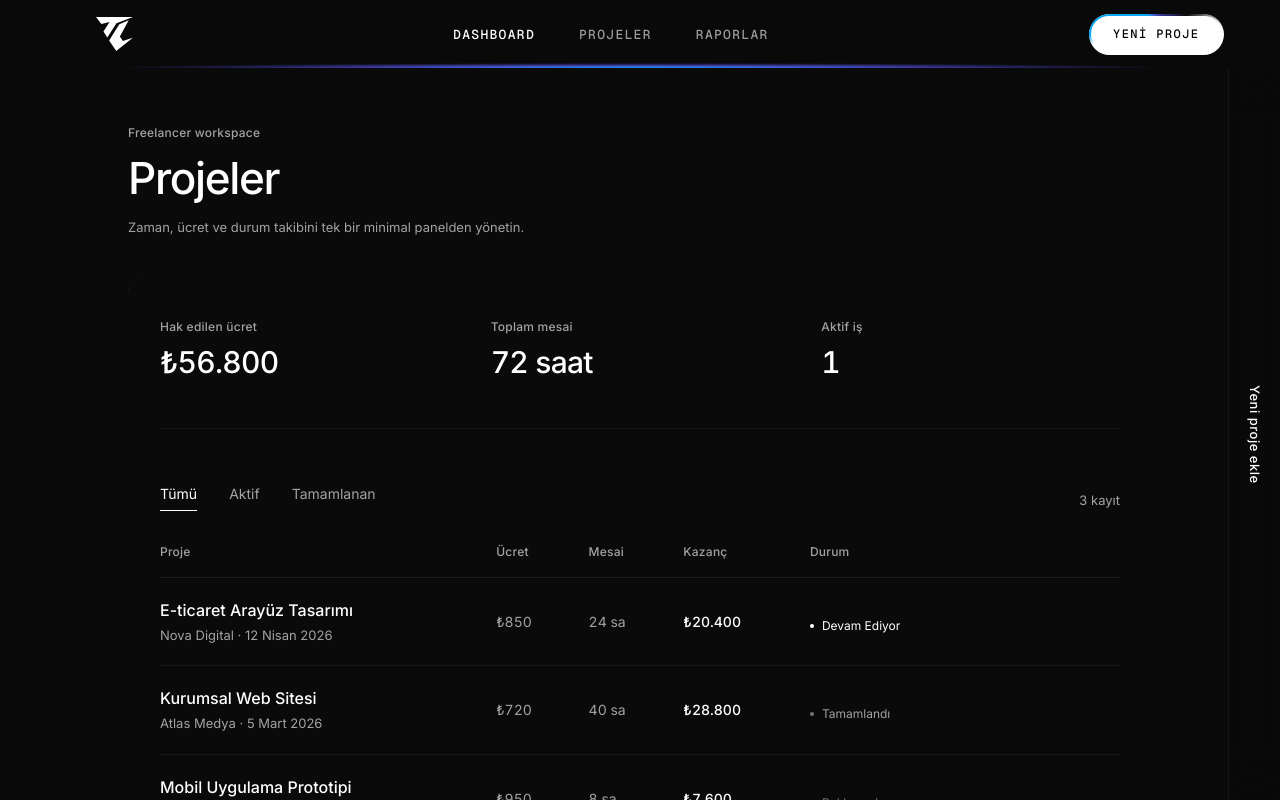
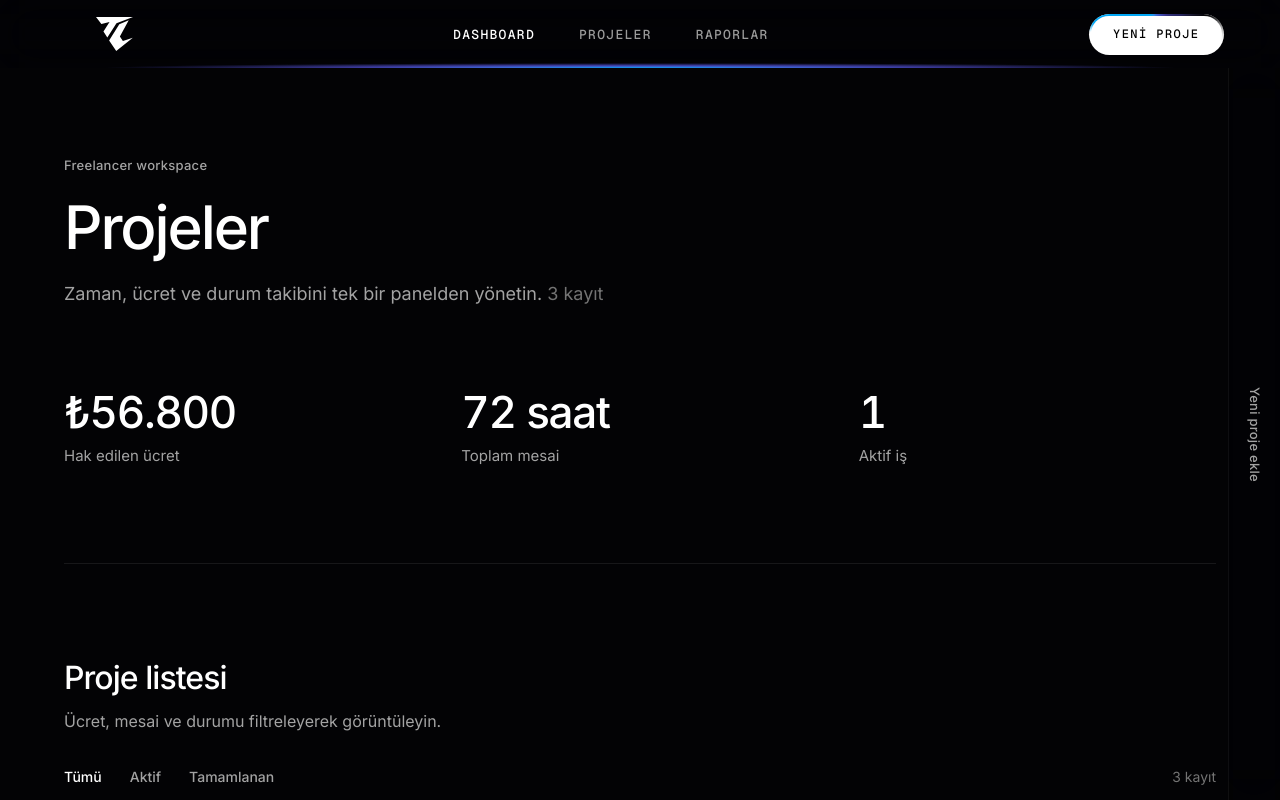
Before and after one commit to MachineX41/TimeCraft, a React (Vite) app: page / in a window 1280 px wide. Shown: the top 800 px of the page. Built offline with nearby package versions, Linux system fonts and the light colour scheme; a web font is replaced by a local one.

Commit message:
Update color scheme across components for visual consistency and enhance layout with new CSS classes. Refactor DeleteConfirmModal and ProjectTable for improved accessibility and styling. Introduce new utility classes for better design structure in Dashboard and ProjectDrawer components.

```diff
--- a/index.html
+++ b/index.html
@@ -10,7 +10,7 @@
       href="https://fonts.googleapis.com/css2?family=Inter:wght@400;500;600&display=swap"
       rel="stylesheet"
     />
-    <meta name="theme-color" content="#0A0A0A" />
+    <meta name="theme-color" content="#030305" />
     <meta name="color-scheme" content="dark" />
     <title>TimeCraft</title>
   </head>
--- a/src/components/MetricsRow.jsx
+++ b/src/components/MetricsRow.jsx
@@ -10,13 +10,11 @@ export default function MetricsRow({ projects }) {
   ]
 
   return (
-    <div className="mb-12 grid grid-cols-1 gap-10 border-b border-white/[0.05] pb-12 sm:grid-cols-3 sm:gap-8">
+    <div className="x-stats" aria-label="Özet metrikler">
       {metrics.map((metric) => (
-        <div key={metric.label}>
-          <p className="text-overline mb-2">{metric.label}</p>
-          <p className="text-2xl font-medium tracking-tight text-white tabular-nums sm:text-3xl">
-            {metric.value}
-          </p>
+        <div key={metric.label} className="x-stat">
+          <p className="x-stat__value">{metric.value}</p>
+          <p className="x-stat__label">{metric.label}</p>
         </div>
       ))}
     </div>
--- a/src/components/ProjectDrawer.jsx
+++ b/src/components/ProjectDrawer.jsx
@@ -130,7 +130,7 @@ function ProjectDrawerForm({ project, onClose, onSave }) {
               className="drawer-input drawer-select"
             >
               {PROJECT_STATUSES.map((status) => (
-                <option key={status} value={status} className="bg-[#0A0A0A]">
+                <option key={status} value={status} className="bg-[#030305]">
                   {status}
                 </option>
               ))}
--- a/src/components/ProjectTable.jsx
+++ b/src/components/ProjectTable.jsx
@@ -30,42 +30,54 @@ export default function ProjectTable({ projects, onEdit, onDelete, onAddProject
   const filtered = filterProjects(projects, filter)
 
   return (
-    <section>
-      <div className="mb-8 flex flex-wrap items-end justify-between gap-6">
-        <div className="flex gap-8">
+    <section className="x-section" aria-label="Proje listesi">
+      <header className="x-section__head">
+        <h2 className="x-section__title">Proje listesi</h2>
+        <p className="x-section__lead">
+          Ücret, mesai ve durumu filtreleyerek görüntüleyin.
+        </p>
+      </header>
+
+      <div className="workspace-toolbar">
+        <div className="workspace-toolbar__filters" role="tablist" aria-label="Proje filtresi">
           {FILTERS.map((f) => (
             <button
               key={f.id}
               type="button"
+              role="tab"
+              aria-selected={filter === f.id}
               onClick={() => setFilter(f.id)}
-              className={`filter-tab ${filter === f.id ? 'filter-tab-active' : ''}`}
+              className={`workspace-filter ${filter === f.id ? 'workspace-filter--active' : ''}`}
             >
               {f.label}
             </button>
           ))}
         </div>
-        <p className="text-caption tabular-nums">{filtered.length} kayıt</p>
+        <p className="workspace-toolbar__count tabular-nums">{filtered.length} kayıt</p>
       </div>
 
       {filtered.length === 0 ? (
-        <div className="py-24 text-center">
-          <p className="text-lg font-medium text-white">Proje bulunamadı</p>
-          <p className="text-caption mt-2">Yeni bir proje ekleyerek başlayın.</p>
-          <button type="button" onClick={onAddProject} className="btn-primary mt-8">
+        <div className="x-surface workspace-empty">
+          <p className="workspace-empty__title">Proje bulunamadı</p>
+          <p className="workspace-empty__text">Yeni bir proje ekleyerek başlayın.</p>
+          <button type="button" onClick={onAddProject} className="btn-primary workspace-empty__cta">
             Yeni proje
           </button>
         </div>
       ) : (
-        <div className="overflow-x-auto">
-          <table className="w-full min-w-[720px] text-left">
+        <div className="x-surface">
+          <div className="workspace-table-wrap">
+          <table className="workspace-table">
             <thead>
-              <tr className="border-b border-white/[0.08]">
-                <th className="text-overline pb-4 pr-6 font-medium">Proje</th>
-                <th className="text-overline pb-4 pr-6 font-medium">Ücret</th>
-                <th className="text-overline pb-4 pr-6 font-medium">Mesai</th>
-                <th className="text-overline pb-4 pr-6 font-medium">Kazanç</th>
-                <th className="text-overline pb-4 pr-6 font-medium">Durum</th>
-                <th className="text-overline pb-4 text-right font-medium"> </th>
+              <tr>
+                <th className="workspace-table__head">Proje</th>
+                <th className="workspace-table__head">Ücret</th>
+                <th className="workspace-table__head">Mesai</th>
+                <th className="workspace-table__head">Kazanç</th>
+                <th className="workspace-table__head">Durum</th>
+                <th className="workspace-table__head workspace-table__head--actions">
+                  <span className="sr-only">İşlemler</span>
+                </th>
               </tr>
             </thead>
             <tbody>
@@ -73,41 +85,38 @@ export default function ProjectTable({ projects, onEdit, onDelete, onAddProject
                 const earnings = calculateProjectEarnings(project)
 
                 return (
-                  <tr
-                    key={project.id}
-                    className="group border-b border-white/[0.06] transition-colors hover:bg-white/[0.02]"
-                  >
-                    <td className="py-5 pr-6">
-                      <p className="font-medium text-white">{project.projectTitle}</p>
-                      <p className="text-caption mt-1">
+                  <tr key={project.id} className="workspace-table__row">
+                    <td className="workspace-table__cell workspace-table__cell--primary">
+                      <p className="workspace-table__title">{project.projectTitle}</p>
+                      <p className="workspace-table__sub">
                         {project.clientName} · {formatDate(project.createdAt)}
                       </p>
                     </td>
-                    <td className="py-5 pr-6 text-sm tabular-nums text-neutral-400">
+                    <td className="workspace-table__cell workspace-table__cell--num">
                       {formatCurrency(project.hourlyRate)}
                     </td>
-                    <td className="py-5 pr-6 text-sm tabular-nums text-neutral-400">
+                    <td className="workspace-table__cell workspace-table__cell--num">
                       {project.hoursWorked} sa
                     </td>
-                    <td className="py-5 pr-6 text-sm font-medium tabular-nums text-white">
+                    <td className="workspace-table__cell workspace-table__cell--num workspace-table__cell--earnings">
                       {formatCurrency(earnings)}
                     </td>
-                    <td className="py-5 pr-6">
+                    <td className="workspace-table__cell">
                       <StatusBadge status={project.status} />
                     </td>
-                    <td className="py-5 text-right">
-                      <div className="inline-flex gap-4 opacity-0 transition-opacity group-hover:opacity-100">
+                    <td className="workspace-table__cell workspace-table__cell--actions">
+                      <div className="workspace-table__actions">
                         <button
                           type="button"
                           onClick={() => onEdit(project)}
-                          className="btn-text"
+                          className="workspace-table__action"
                         >
                           Düzenle
                         </button>
                         <button
                           type="button"
                           onClick={() => onDelete(project.id)}
-                          className="btn-text"
+                          className="workspace-table__action workspace-table__action--danger"
                         >
                           Sil
                         </button>
@@ -118,6 +127,7 @@ export default function ProjectTable({ projects, onEdit, onDelete, onAddProject
               })}
             </tbody>
           </table>
+          </div>
         </div>
       )}
     </section>
--- a/src/components/StatusBadge.jsx
+++ b/src/components/StatusBadge.jsx
@@ -4,8 +4,8 @@ export default function StatusBadge({ status }) {
   const styles = STATUS_STYLES[status] ?? STATUS_STYLES.Beklemede
 
   return (
-    <span className={`inline-flex items-center gap-2 text-xs text-neutral-400 ${styles.text}`}>
-      <span className={`h-1 w-1 rounded-full ${styles.dot}`} />
+    <span className={`status-badge ${styles.text}`}>
+      <span className={`status-badge__dot ${styles.dot}`} aria-hidden />
       {status}
     </span>
   )
--- a/src/index.css
+++ b/src/index.css
@@ -18,37 +18,47 @@
 
 @theme {
   --font-sans: 'Inter', ui-sans-serif, system-ui, -apple-system, sans-serif;
-  --color-x-bg: #0a0a0a;
+  --font-display: 'Inter', ui-sans-serif, system-ui, -apple-system, sans-serif;
+  --color-x-bg: #030305;
   --color-x-muted: #a3a3a3;
+  --color-x-subtle: #737373;
   --color-x-border: rgb(255 255 255 / 0.08);
+  --color-x-surface: rgb(255 255 255 / 0.02);
   --color-rim-1: #00a6f4;
   --color-rim-2: #3c62d1;
   --color-rim-3: #3b3a9c;
   --color-rim-4: #24235d;
-  --color-rim-5: #0a0a0a;
+  --color-rim-5: #030305;
 }
 
 html {
   color-scheme: dark;
+  background-color: #030305;
 }
 
 body {
   margin: 0;
   min-height: 100vh;
-  background-color: var(--color-x-bg);
+  background-color: #030305;
   color: #fafafa;
+  font-family: var(--font-sans);
   font-weight: 400;
   -webkit-font-smoothing: antialiased;
   -moz-osx-font-smoothing: grayscale;
 }
 
-/* sayfa — düz siyah, gradient yok */
+#root {
+  min-height: 100vh;
+  background-color: #030305;
+}
+
+/* sayfa — düz #030305, gradient yok */
 .app-bg {
   min-height: 100vh;
-  background: var(--color-x-bg);
+  background-color: #030305;
 }
 
-/* border: #00A6F4 → #3C62D1 → #3B3A9C → #24235D → #0A0A0A */
+/* border: #00A6F4 → #3C62D1 → #3B3A9C → #24235D → #030305 */
 .rim-panel {
   position: relative;
   border-radius: 14px;
@@ -128,7 +138,7 @@ body {
   height: 4.25rem;
   padding: 0 clamp(1.75rem, 5.5vw, 3.5rem);
   font-family: 'Geist Mono', ui-monospace, monospace;
-  background: rgb(10 10 10 / 0.22);
+  background: rgb(3 3 5 / 0.22);
   backdrop-filter: blur(20px) saturate(160%);
   -webkit-backdrop-filter: blur(20px) saturate(160%);
   border-bottom: none;
@@ -247,11 +257,11 @@ body {
     #302f7a 228deg,
     #24235d 248deg,
     #181730 256deg,
-    #0a0a0a 264deg,
-    rgb(10 10 10 / 0.72) 272deg,
-    rgb(10 10 10 / 0.38) 278deg,
-    rgb(10 10 10 / 0.14) 284deg,
-    rgb(10 10 10 / 0.04) 288deg,
+    #030305 264deg,
+    rgb(3 3 5 / 0.72) 272deg,
+    rgb(3 3 5 / 0.38) 278deg,
+    rgb(3 3 5 / 0.14) 284deg,
+    rgb(3 3 5 / 0.04) 288deg,
     transparent 292deg,
     transparent 360deg
   );
@@ -280,7 +290,7 @@ body {
     #2f2e7a 180deg,
     #24235d 216deg,
     #181730 252deg,
-    #0a0a0a 288deg,
+    #030305 288deg,
     #181730 324deg,
     #00a6f4 360deg
   );
@@ -368,7 +378,7 @@ body {
 
 .app-navbar__cta--hover .app-navbar__cta-inner {
   background: rgb(236 244 255);
-  color: #0a0a0a;
+  color: #030305;
   transition-delay: 0.38s;
 }
 
@@ -489,7 +499,7 @@ body {
     flex: none;
     justify-content: stretch;
     padding: 0.75rem clamp(1.25rem, 4vw, 2.75rem) 1rem;
-    background: rgb(10 10 10 / 0.92);
+    background: rgb(3 3 5 / 0.92);
     backdrop-filter: blur(20px) saturate(160%);
     -webkit-backdrop-filter: blur(20px) saturate(160%);
     border-bottom: 1px solid rgb(255 255 255 / 0.06);
@@ -559,7 +569,7 @@ body {
   border: 0;
   padding: 0;
   margin: 0;
-  background: rgb(10 10 10 / 0);
+  background: rgb(3 3 5 / 0);
   backdrop-filter: blur(0);
   -webkit-backdrop-filter: blur(0);
   opacity: 0;
@@ -573,7 +583,7 @@ body {
 }
 
 .drawer-root--open .drawer-backdrop {
-  background: rgb(10 10 10 / 0.58);
+  background: rgb(3 3 5 / 0.58);
   backdrop-filter: blur(22px) saturate(140%);
   -webkit-backdrop-filter: blur(22px) saturate(140%);
   opacity: 1;
@@ -592,7 +602,7 @@ body {
   flex-direction: column;
   overflow: hidden;
   pointer-events: auto;
-  background: rgb(10 10 10 / 0.14);
+  background: rgb(3 3 5 / 0.14);
   backdrop-filter: blur(32px) saturate(180%);
   -webkit-backdrop-filter: blur(32px) saturate(180%);
   border-left: 1px solid rgb(255 255 255 / 0.05);
@@ -606,7 +616,7 @@ body {
 .drawer-panel:hover,
 .drawer-panel--open {
   width: var(--drawer-expanded);
-  background: rgb(10 10 10 / 0.2);
+  background: rgb(3 3 5 / 0.2);
   box-shadow: -16px 0 48px rgb(0 0 0 / 0.28);
 }
 
@@ -636,12 +646,18 @@ body {
 .drawer-rail__label {
   writing-mode: vertical-rl;
   text-orientation: mixed;
-  font-family: 'Google Sans', var(--font-sans);
+  font-family: var(--font-sans);
   font-size: 0.8125rem;
   font-weight: 500;
-  letter-spacing: 0.04em;
+  letter-spacing: 0.02em;
+  color: var(--color-x-muted);
+  white-space: nowrap;
+  transition: color 0.2s ease;
+}
+
+.drawer-panel:hover .drawer-rail__label,
+.drawer-panel--open .drawer-rail__label {
   color: #fff;
-  white-space: nowrap;
 }
 
 .drawer-panel__body {
@@ -675,6 +691,366 @@ body {
   border: 0;
 }
 
+/* x.ai — sayfa düzeni */
+.x-main {
+  flex: 1;
+  background-color: #030305;
+  padding: clamp(3rem, 8vw, 5.5rem) clamp(1.5rem, 5vw, 3.5rem) clamp(4rem, 10vw, 7rem);
+}
+
+.x-main__container {
+  width: 100%;
+  max-width: 72rem;
+  margin: 0 auto;
+}
+
+.x-hero {
+  max-width: 40rem;
+  margin-bottom: clamp(3rem, 7vw, 5rem);
+}
+
+.x-hero__overline {
+  margin: 0 0 1.25rem;
+  font-size: 0.8125rem;
+  font-weight: 500;
+  letter-spacing: 0.02em;
+  color: var(--color-x-muted);
+}
+
+.x-hero__title {
+  margin: 0;
+  font-family: var(--font-display);
+  font-size: clamp(2.5rem, 6vw, 3.75rem);
+  font-weight: 500;
+  letter-spacing: -0.035em;
+  line-height: 1.05;
+  color: #fff;
+}
+
+.x-hero__lead {
+  margin: 1.25rem 0 0;
+  max-width: 36rem;
+  font-size: clamp(1rem, 2vw, 1.125rem);
+  line-height: 1.65;
+  color: var(--color-x-muted);
+}
+
+.x-hero__meta {
+  color: var(--color-x-subtle);
+}
+
+.x-stats {
+  display: grid;
+  grid-template-columns: 1fr;
+  gap: 2rem;
+  margin-bottom: clamp(3.5rem, 8vw, 6rem);
+  padding-bottom: clamp(3.5rem, 8vw, 6rem);
+  border-bottom: 1px solid var(--color-x-border);
+}
+
+@media (min-width: 640px) {
+  .x-stats {
+    grid-template-columns: repeat(3, 1fr);
+    gap: 2.5rem;
+  }
+}
+
+.x-stat__value {
+  margin: 0;
+  font-family: var(--font-display);
+  font-size: clamp(2rem, 4vw, 2.75rem);
+  font-weight: 500;
+  letter-spacing: -0.03em;
+  line-height: 1.1;
+  color: #fff;
+  font-variant-numeric: tabular-nums;
+}
+
+.x-stat__label {
+  margin: 0.5rem 0 0;
+  font-size: 0.9375rem;
+  line-height: 1.5;
+  color: var(--color-x-muted);
+}
+
+.x-section {
+  margin-top: 0;
+}
+
+.x-section__head {
+  max-width: 32rem;
+  margin-bottom: 2rem;
+}
+
+.x-section__title {
+  margin: 0;
+  font-family: var(--font-display);
+  font-size: clamp(1.5rem, 3vw, 2rem);
+  font-weight: 500;
+  letter-spacing: -0.03em;
+  line-height: 1.15;
+  color: #fff;
+}
+
+.x-section__lead {
+  margin: 0.75rem 0 0;
+  font-size: 1rem;
+  line-height: 1.6;
+  color: var(--color-x-muted);
+}
+
+.x-surface {
+  border: 1px solid var(--color-x-border);
+  border-radius: 12px;
+  background: var(--color-x-surface);
+}
+
+.x-modal-backdrop {
+  position: fixed;
+  inset: 0;
+  z-index: 60;
+  display: flex;
+  align-items: center;
+  justify-content: center;
+  padding: 1.5rem;
+  background: rgb(3 3 5 / 0.72);
+  backdrop-filter: blur(12px);
+  -webkit-backdrop-filter: blur(12px);
+}
+
+.x-modal {
+  width: 100%;
+  max-width: 24rem;
+  padding: 2rem;
+  text-align: center;
+}
+
+.x-modal__title {
+  margin: 0;
+  font-family: var(--font-display);
+  font-size: 1.25rem;
+  font-weight: 500;
+  letter-spacing: -0.02em;
+  color: #fff;
+}
+
+.x-modal__text {
+  margin: 0.75rem 0 0;
+  font-size: 0.9375rem;
+  line-height: 1.55;
+  color: var(--color-x-muted);
+}
+
+.x-modal__actions {
+  display: flex;
+  gap: 0.75rem;
+  margin-top: 2rem;
+}
+
+.workspace-toolbar {
+  display: flex;
+  flex-wrap: wrap;
+  align-items: center;
+  justify-content: space-between;
+  gap: 1rem 1.5rem;
+  margin-bottom: 1rem;
+}
+
+.workspace-toolbar__filters {
+  display: flex;
+  flex-wrap: wrap;
+  gap: 1.75rem;
+}
+
+.workspace-filter {
+  padding: 0;
+  font-size: 0.875rem;
+  font-weight: 500;
+  color: var(--color-x-muted);
+  background: none;
+  border: 0;
+  cursor: pointer;
+  transition: color 0.2s ease;
+}
+
+.workspace-filter:hover {
+  color: #fff;
+}
+
+.workspace-filter--active {
+  color: #fff;
+}
+
+.workspace-toolbar__count {
+  margin: 0;
+  font-size: 0.875rem;
+  color: var(--color-x-subtle);
+}
+
+.x-surface .workspace-table-wrap {
+  overflow-x: auto;
+}
+
+.x-surface .workspace-table {
+  padding: 0 0.25rem;
+}
+
+.workspace-table {
+  width: 100%;
+  min-width: 42rem;
+  border-collapse: collapse;
+  text-align: left;
+}
+
+.workspace-table__head {
+  padding: 1rem 1.25rem 0.75rem;
+  font-size: 0.8125rem;
+  font-weight: 500;
+  color: var(--color-x-subtle);
+  border-bottom: 1px solid var(--color-x-border);
+}
+
+.workspace-table__head--actions {
+  width: 1%;
+  padding-right: 1.25rem;
+  text-align: right;
+}
+
+.workspace-table__row {
+  border-bottom: 1px solid rgb(255 255 255 / 0.06);
+  transition: background-color 0.18s ease;
+}
+
+.workspace-table__row:hover {
+  background: rgb(255 255 255 / 0.03);
+}
+
+.workspace-table__row:hover .workspace-table__actions {
+  opacity: 1;
+}
+
+.workspace-table__cell {
+  padding: 1rem 1.25rem;
+  vertical-align: middle;
+  font-size: 0.875rem;
+  color: var(--color-x-muted);
+}
+
+.workspace-table__cell--primary {
+  min-width: 12rem;
+}
+
+.workspace-table__cell--num {
+  font-variant-numeric: tabular-nums;
+  white-space: nowrap;
+}
+
+.workspace-table__cell--earnings {
+  font-weight: 500;
+  color: #fafafa;
+}
+
+.workspace-table__cell--actions {
+  text-align: right;
+}
+
+.workspace-table__title {
+  margin: 0;
+  font-size: 0.9375rem;
+  font-weight: 500;
+  color: #fff;
+}
+
+.workspace-table__sub {
+  margin: 0.25rem 0 0;
+  font-size: 0.8125rem;
+  line-height: 1.45;
+  color: rgb(163 163 163 / 0.85);
+}
+
+.workspace-table__actions {
+  display: inline-flex;
+  gap: 1rem;
+  opacity: 0;
+  transition: opacity 0.18s ease;
+}
+
+.workspace-table__action {
+  padding: 0;
+  font-size: 0.875rem;
+  font-weight: 500;
+  color: var(--color-x-muted);
+  background: none;
+  border: 0;
+  cursor: pointer;
+  transition: color 0.2s ease;
+}
+
+.workspace-table__action:hover {
+  color: #fff;
+}
+
+.workspace-table__action--danger:hover {
+  color: rgb(212 212 212 / 0.95);
+}
+
+/* durum — nokta + metin, ekstra renk yok */
+.status-badge {
+  display: inline-flex;
+  align-items: center;
+  gap: 0.5rem;
+  font-size: 0.8125rem;
+  font-weight: 500;
+  white-space: nowrap;
+}
+
+.status-badge__dot {
+  width: 0.375rem;
+  height: 0.375rem;
+  border-radius: 9999px;
+  flex-shrink: 0;
+}
+
+.status-badge--muted {
+  color: rgb(163 163 163 / 0.95);
+}
+
+.status-badge__dot--muted {
+  background: rgb(115 115 115 / 0.9);
+}
+
+.status-badge--active {
+  color: #fafafa;
+}
+
+.status-badge__dot--active {
+  background: #fff;
+}
+
+.workspace-empty {
+  padding: 3.5rem 1.5rem;
+  text-align: center;
+}
+
+.workspace-empty__title {
+  margin: 0;
+  font-family: var(--font-display);
+  font-size: 1.125rem;
+  font-weight: 500;
+  letter-spacing: -0.02em;
+  color: #fff;
+}
+
+.workspace-empty__text {
+  margin: 0.5rem 0 0;
+  font-size: 0.875rem;
+  color: var(--color-x-muted);
+}
+
+.workspace-empty__cta {
+  margin-top: 1.5rem;
+}
+
 /* tipografi — x.ai tarzı */
 .text-display {
   font-size: clamp(2rem, 4vw, 2.75rem);
@@ -697,11 +1073,11 @@ body {
   letter-spacing: 0.02em;
 }
 
-/* yüzeyler — kart yok, ince çizgi */
+/* yüzey — x.ai product frame */
 .surface {
   border: 1px solid var(--color-x-border);
   border-radius: 12px;
-  background: rgb(255 255 255 / 0.02);
+  background: var(--color-x-surface);
 }
 
 /* link / nav */
@@ -806,7 +1182,7 @@ body {
 }
 
 .field:focus {
-  border-bottom-color: var(--color-rim-1);
+  border-bottom-color: rgb(255 255 255 / 0.35);
 }
 
 .field-select {
@@ -826,7 +1202,7 @@ body {
   position: relative;
   width: 100%;
   overflow: hidden;
-  background-color: var(--color-x-bg);
+  background-color: #030305;
 }
 
 .site-footer__bg {
@@ -916,17 +1292,16 @@ body {
 }
 
 .site-footer__link {
-  font-family: 'Google Sans', var(--font-sans);
   font-size: 0.9375rem;
   font-weight: 400;
   line-height: 1.35;
-  color: #fff;
+  color: var(--color-x-muted);
   text-decoration: none;
-  transition: opacity 0.2s ease;
+  transition: color 0.2s ease;
 }
 
 .site-footer__link:hover {
-  opacity: 0.72;
+  color: #fff;
 }
 
 /* drawer — form ve içerik */
--- a/src/interfaces/projectSchema.js
+++ b/src/interfaces/projectSchema.js
@@ -15,16 +15,16 @@ export const PROJECT_STATUSES = ['Beklemede', 'Devam Ediyor', 'Tamamlandı']
 
 export const STATUS_STYLES = {
   Beklemede: {
-    text: 'text-neutral-500',
-    dot: 'bg-neutral-600',
+    text: 'status-badge--muted',
+    dot: 'status-badge__dot--muted',
   },
   'Devam Ediyor': {
-    text: 'text-white',
-    dot: 'bg-white',
+    text: 'status-badge--active',
+    dot: 'status-badge__dot--active',
   },
   Tamamlandı: {
-    text: 'text-neutral-400',
-    dot: 'bg-neutral-500',
+    text: 'status-badge--muted',
+    dot: 'status-badge__dot--muted',
   },
 }
 
--- a/src/pages/Dashboard.jsx
+++ b/src/pages/Dashboard.jsx
@@ -1,5 +1,4 @@
 import Navbar from '../components/Navbar'
-import RimPanel from '../components/RimPanel'
 import MetricsRow from '../components/MetricsRow'
 import ProjectTable from '../components/ProjectTable'
 import ProjectDrawer from '../components/ProjectDrawer'
@@ -24,15 +23,19 @@ export default function Dashboard({
       <Navbar onAddProject={onAddProject} />
 
       <div className="flex min-h-screen flex-col pt-[4.25rem]">
-        <main className="flex-1 px-6 py-10 lg:px-12 lg:py-14">
-          <div className="mx-auto max-w-5xl">
-            <p className="text-overline mb-3">Freelancer workspace</p>
-            <h1 className="text-display mb-4">Projeler</h1>
-            <p className="text-caption mb-10 max-w-xl">
-              Zaman, ücret ve durum takibini tek bir minimal panelden yönetin.
+        <main className="x-main">
+          <div className="x-main__container">
+            <header className="x-hero">
+              <p className="x-hero__overline">Freelancer workspace</p>
+              <h1 className="x-hero__title">Projeler</h1>
+              <p className="x-hero__lead">
+                Zaman, ücret ve durum takibini tek bir panelden yönetin.
+                {projects.length > 0 && (
+                  <span className="x-hero__meta"> {projects.length} kayıt</span>
+                )}
               </p>
+            </header>
 
-            <RimPanel innerClassName="px-6 py-8 lg:px-8 lg:py-10">
             <MetricsRow projects={projects} />
             <ProjectTable
               projects={projects}
@@ -40,7 +43,6 @@ export default function Dashboard({
               onDelete={onRequestDelete}
               onAddProject={onAddProject}
             />
-            </RimPanel>
           </div>
         </main>
       </div>
```
Also changed, not shown: src/components/DeleteConfirmModal.jsx (+9 -8 lines), public/footer.png. Lines whose indentation alone changed are shown as unchanged.
